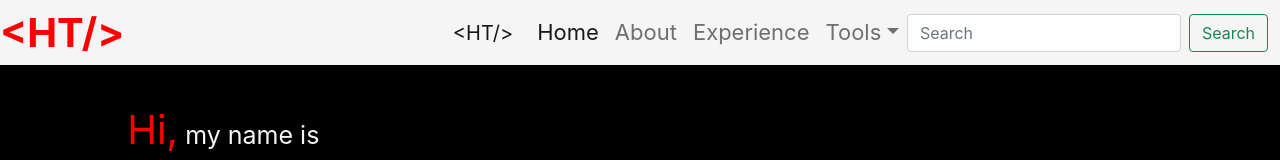
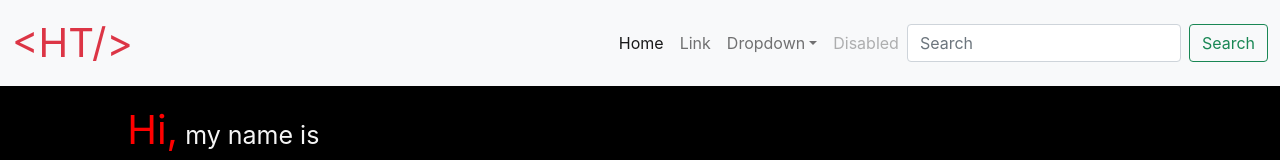
Before and after one commit to HarshTripathih/resume-app, a React (Create React App) app: page / in a window 1280 px wide. Shown: the top 160 px of the page. Built offline with nearby package versions, Linux system fonts and the light colour scheme.

Commit message:
update navbar

```diff
--- a/src/components/Experience/Experience.css
+++ b/src/components/Experience/Experience.css
@@ -1,5 +1,5 @@
 .experience_container{
-    margin-top:100px;
+    margin-top:50px;
 }
 .experience_title{
     font-size: 40px;
--- a/src/components/Navbar.css
+++ b/src/components/Navbar.css
@@ -1,4 +1,4 @@
-.navbar_container{
+/* .navbar_container{
     background-color:whitesmoke;
     color:whitesmoke;
     display:flex;
@@ -15,7 +15,7 @@
     display:flex;
 }
 .navbar_right > p{
-    /* margin-left:10px; */
+    margin-left:10px;
     margin-right:70px;
     padding:8px 10px;
     font-size:18px;
@@ -25,3 +25,5 @@
     cursor:pointer;
     border-radius:8px;
 }
+
+   */
--- a/src/components/Navbar.js
+++ b/src/components/Navbar.js
@@ -7,49 +7,44 @@ function Navbar() {
 
 
     return (
-        <div className="navbar_container fixed-top">
-            <div className="navbar_left">{name}</div>
-            <div className="navbar_right">
-
-                <nav className="navbar navbar-expand-lg navbar-light bg-transparent">
+        <div className="container">
+            <nav className="navbar fixed-top navbar-expand-lg navbar-light bg-light flex-row-reverse">
                 <div className="container-fluid">
-                    <a class="navbar-brand navbar-danger" href="#">{name}</a>
+                    <a className="fs-1 navbar-brand text-danger" href="#">{name}</a>
                     <button className="navbar-toggler" type="button" data-bs-toggle="collapse" data-bs-target="#navbarSupportedContent" aria-controls="navbarSupportedContent" aria-expanded="false" aria-label="Toggle navigation">
                         <span className="navbar-toggler-icon"></span>
                     </button>
                     <div className="collapse navbar-collapse" id="navbarSupportedContent">
-                            <ul className="navbar-nav me-auto mb-2 mb-lg-0">
+                        <ul className="navbar-nav ms-auto mb-2 mb-lg-0">
                             <li className="nav-item">
                                 <a className="nav-link active" aria-current="page" href="#">Home</a>
                             </li>
                             <li className="nav-item">
-                                    <a className="nav-link" href="#">About</a>
-                                </li>
-                                <li className="nav-item">
-                                    <a className="nav-link" href="#">Experience</a>
+                                <a className="nav-link" href="#">Link</a>
                             </li>
                             <li className="nav-item dropdown">
                                 <a className="nav-link dropdown-toggle" href="#" id="navbarDropdown" role="button" data-bs-toggle="dropdown" aria-expanded="false">
-                                        Tools
+                                    Dropdown
                                 </a>
                                 <ul className="dropdown-menu" aria-labelledby="navbarDropdown">
-                                        <li><a className="dropdown-item" href="#">Resume</a></li>
-                                        <li><a className="dropdown-item" href="#">Projects</a></li>
-                                        <li><a className="dropdown-item" href="#">Contact</a></li>
-                                        <li><hr className="dropdown-divider" />Download Resume</li>
-                                        <li><a className="dropdown-item" href="#">Download</a></li>
+                                    <li><a className="dropdown-item" href="#">Action</a></li>
+                                    <li><a className="dropdown-item" href="#">Another action</a></li>
+                                    <li><hr className="dropdown-divider" /></li>
+                                    <li><a className="dropdown-item" href="#">Something else here</a></li>
                                 </ul>
+                            </li>
+                            <li className="nav-item">
+                                <a className="nav-link disabled" href="#" tabindex="-1" aria-disabled="true">Disabled</a>
                             </li>
                         </ul>
                         <form className="d-flex">
                             <input className="form-control me-2" type="search" placeholder="Search" aria-label="Search" />
-                                <button className="btn btn-outline-success " type="submit">Search</button>
+                            <button className="btn btn-outline-success" type="submit">Search</button>
                         </form>
                     </div>
                 </div>
             </nav>
         </div>
-        </div>
     );
 }
 export default Navbar;
```
Lines whose indentation alone changed are shown as unchanged.
